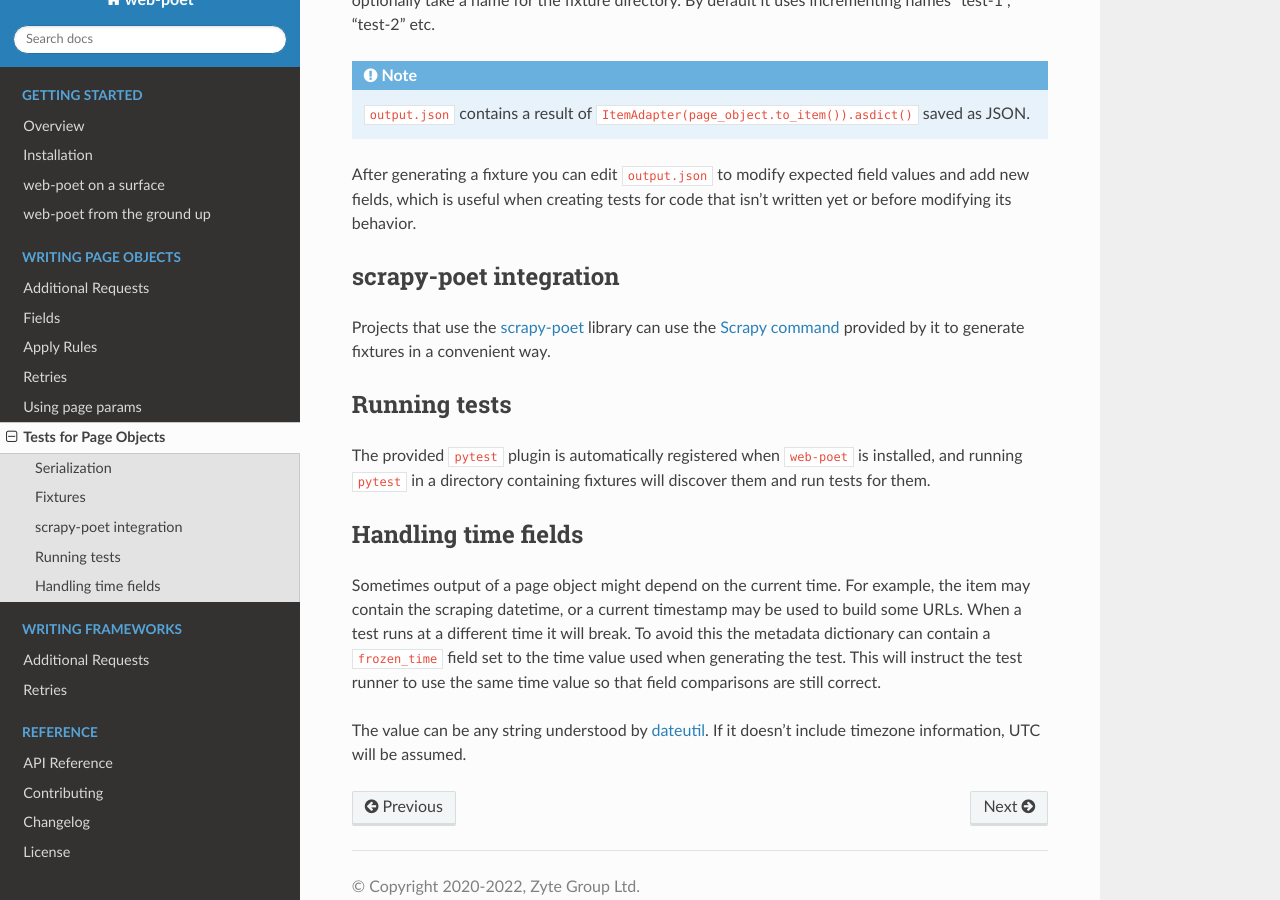
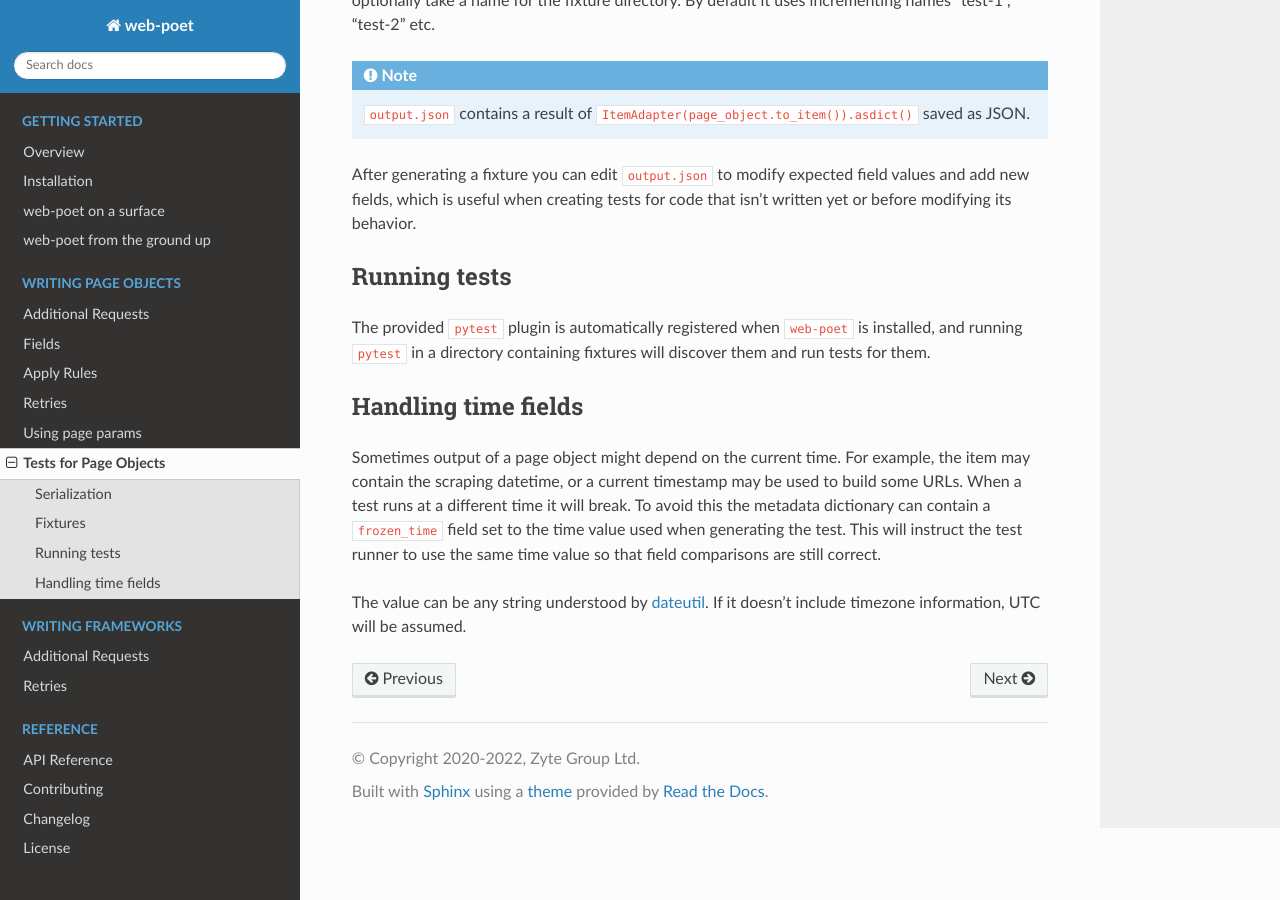
Before and after one commit to scrapinghub/web-poet, a Sphinx documentation site: the page built from docs/page-objects/testing.rst, in a window 1280 px wide and 900 px high, scrolled down 1485 px. Built offline with Sphinx 7.4.7 and the Read the Docs theme 2.0.0, drawn with Linux system fonts in a browser that asks for light colours.

Commit message:
Remove the scrapy-poet testing integration doc.

```diff
--- a/docs/page-objects/testing.rst
+++ b/docs/page-objects/testing.rst
@@ -80,17 +80,6 @@ After generating a fixture you can edit ``output.json`` to modify expected
 field values and add new fields, which is useful when creating tests for code
 that isn't written yet or before modifying its behavior.
 
-.. _web-poet-testing-scrapy-poet:
-
-scrapy-poet integration
-=======================
-
-Projects that use the `scrapy-poet`_ library can use the `Scrapy command`_
-provided by it to generate fixtures in a convenient way.
-
-.. _scrapy-poet: https://github.com/scrapinghub/scrapy-poet
-.. _Scrapy command: <insert doc link>
-
 Running tests
 =============
 
```
